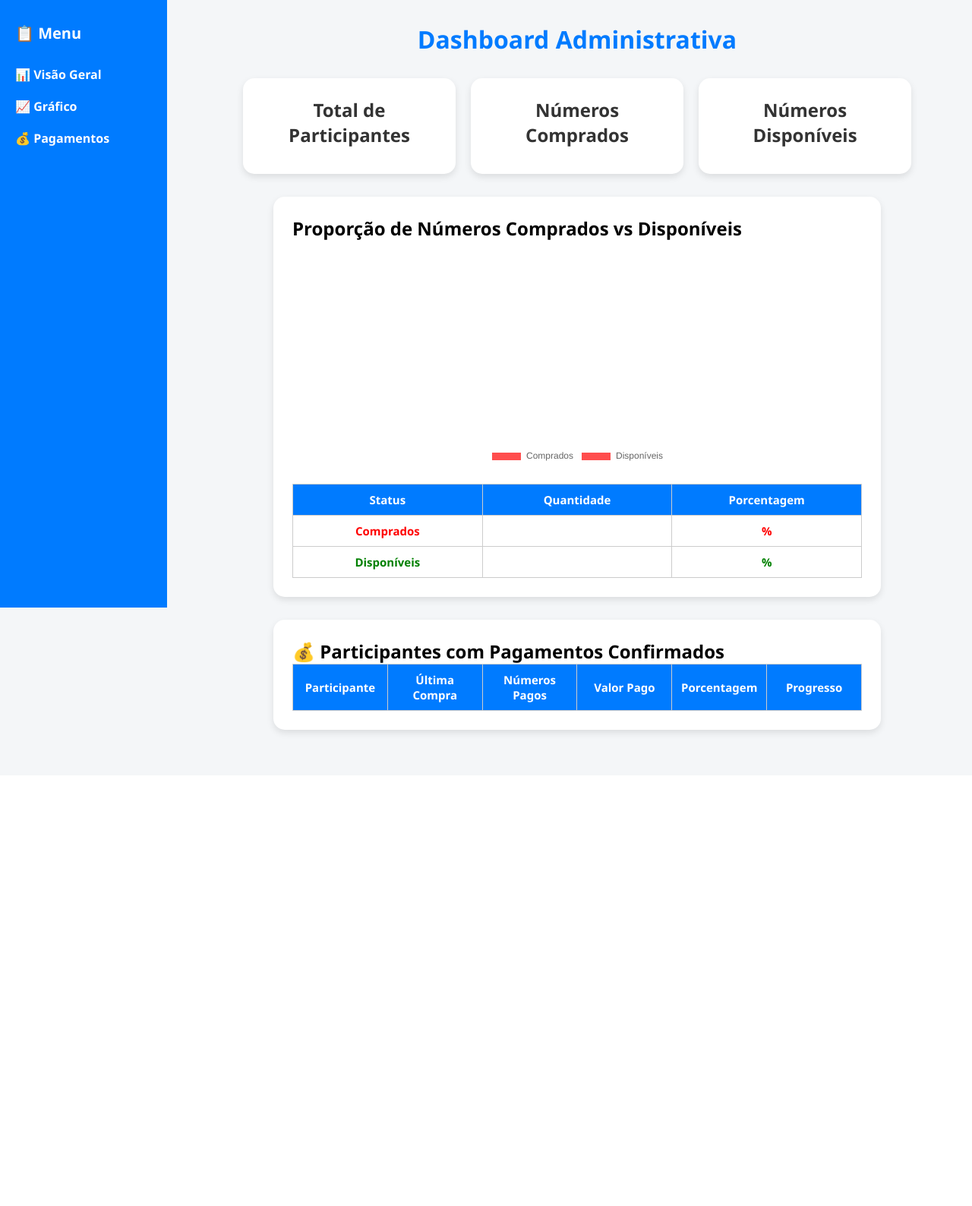
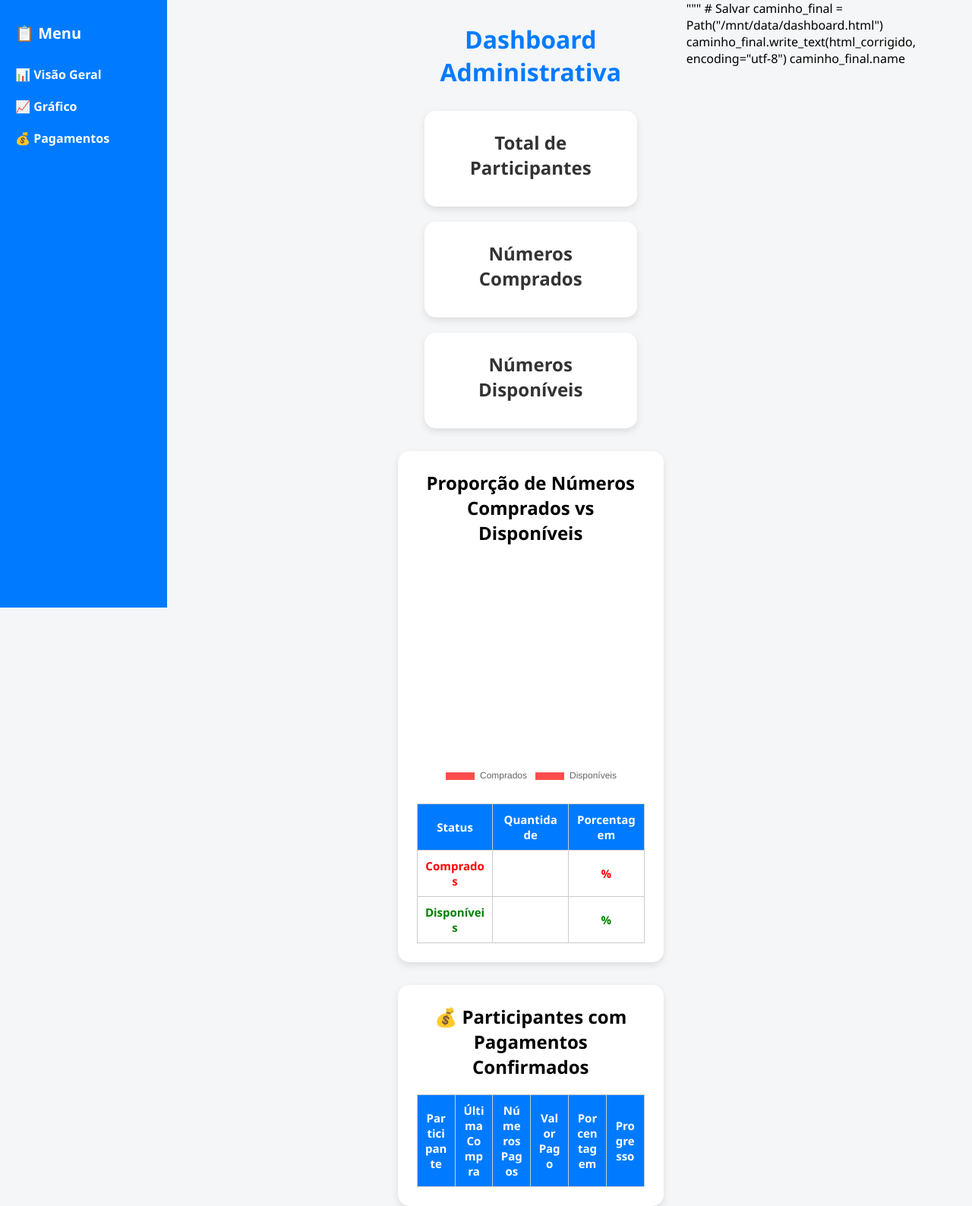
Before and after one commit to JacksonFFA/projeto-rifa, a Flask app: template templates/dashboard.html in a window 1280 px wide. Shown: the whole page at 76% size. Before the commit the page ends 972 px from the top, so only its background shows below. Run offline with Flask 3, Linux system fonts and the light colour scheme; the template is opened without the code that fills it, so the values that code supplies are empty.

Commit message:
Centraliza os títulos dos gráficos de proporção e participantes com pagamentos confirmados

```diff
--- a/templates/dashboard.html
+++ b/templates/dashboard.html
@@ -1,3 +1,7 @@
+from pathlib import Path
+
+# Atualizando o HTML com os títulos centralizados
+html_corrigido = """
 <!DOCTYPE html>
 <html lang="pt-br">
 <head>
@@ -104,6 +108,13 @@
       max-width: 800px;
       margin-left: auto;
       margin-right: auto;
+      text-align: center;
+    }
+
+    .grafico h2,
+    .pagamentos h2 {
+      text-align: center;
+      margin-bottom: 20px;
     }
 
     #pizzaChart {
@@ -266,3 +277,10 @@
   </script>
 </body>
 </html>
+"""
+
+# Salvar
+caminho_final = Path("/mnt/data/dashboard.html")
+caminho_final.write_text(html_corrigido, encoding="utf-8")
+
+caminho_final.name
```
